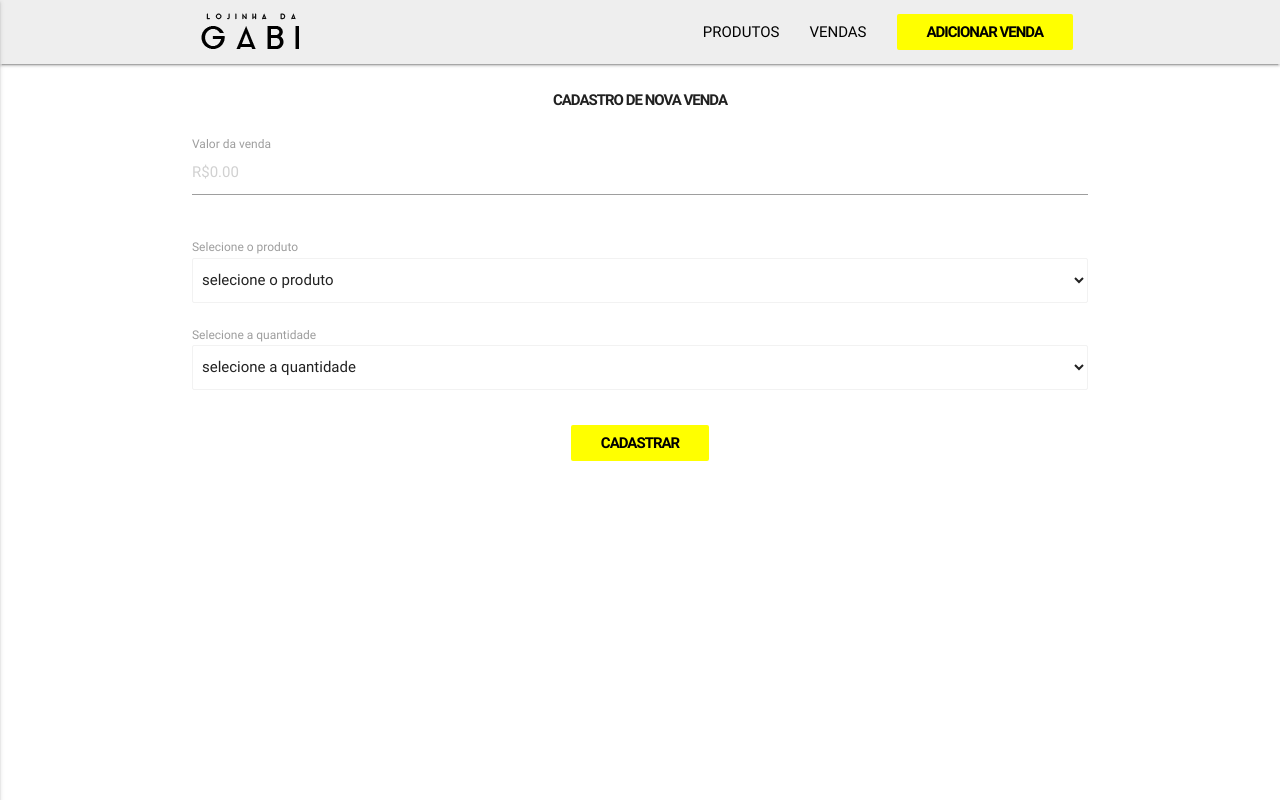
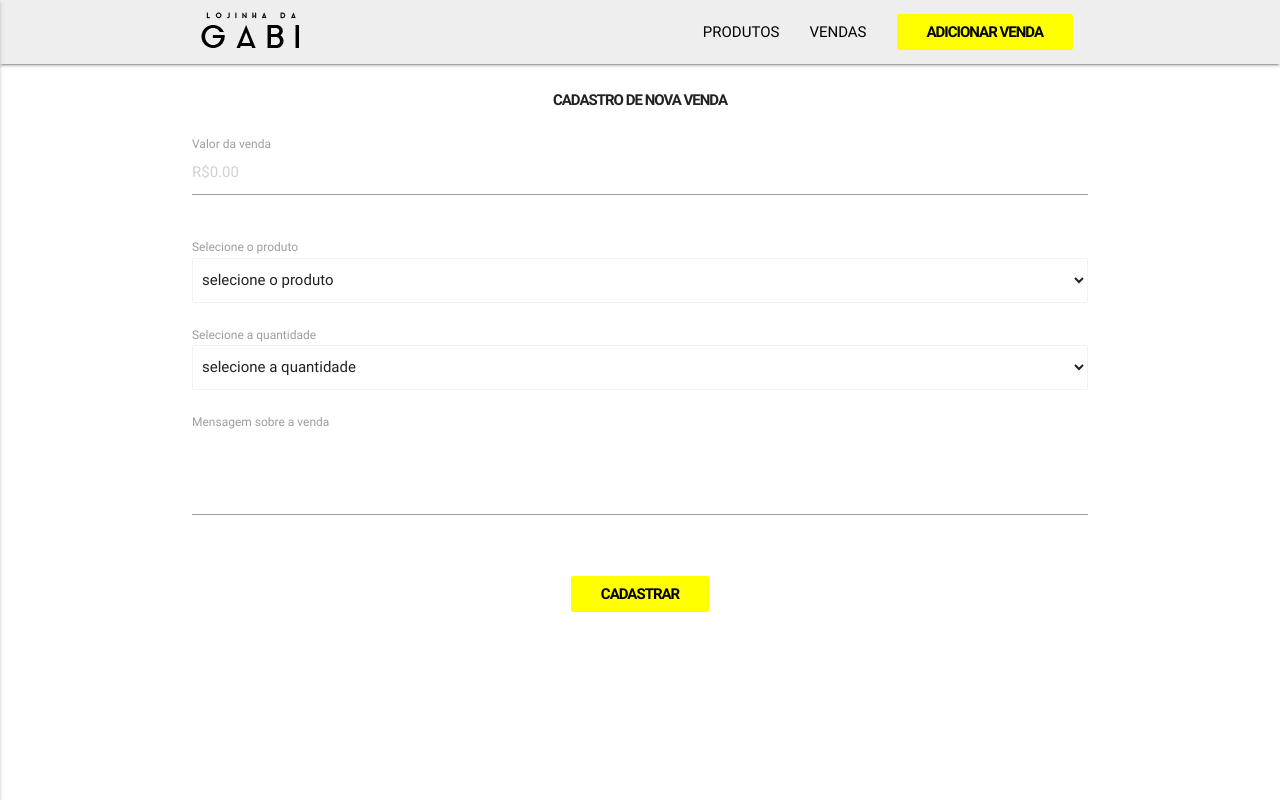
Before and after one commit to victormedeirosdev/lojinha, a PHP site: page / in a window 1280 px wide. Run offline with PHP 8.4, Linux system fonts and the light colour scheme; some libraries are stand-ins or nearby versions.

Commit message:
Adicionado conexão com banco e cadastro de venda. (edição)

```diff
--- /dev/null
+++ b/config/config.php
@@ -0,0 +1,11 @@
+<?php
+
+    //dados para a conexão do banco de dados.
+
+    define ('HOSTNAME', 'localhost');
+    define ('USERNAME','root');
+    define ('PASSWORD', null);
+    define ('DATABASE', 'lojinha');
+    define ('CHARSET', 'utf8');
+
+?>
--- /dev/null
+++ b/config/connection.php
@@ -0,0 +1,12 @@
+<?php
+
+        $sql = new mysqli(HOSTNAME, USERNAME, PASSWORD, DATABASE) or die (mysql_error());
+        mysqli_set_charset($sql, CHARSET) or die (mysql_error());
+
+        if ($sql->connect_error){
+            echo "Conexão com o banco de dados falhou.";
+        } else {
+            //conexão funcionou.
+        }
+
+?>
--- a/css/custom.css
+++ b/css/custom.css
@@ -9,3 +9,9 @@
 .padding20{
     padding: 20px;
 }
+
+.aparence-buttom{
+    -moz-appearance:none; /* Firefox */
+    -webkit-appearance:none; /* Safari and Chrome */
+    appearance:none;
+}
--- a/index.php
+++ b/index.php
@@ -1,4 +1,10 @@
+<?php
 
+    //CONEXÃO COM O BANCO DE DADOS.
+    include_once("config/config.php");
+    include_once("config/connection.php");
+
+?>
 
 <!DOCTYPE html>
   <html>
@@ -8,9 +14,8 @@
       <!--Import materialize.css-->
       <link type="text/css" rel="stylesheet" href="css/materialize.min.css"  media="screen,projection"/>
       <link type="text/css" rel="stylesheet" href="css/custom.css">
-
+      <meta content='width=device-width, initial-scale=1.0, maximum-scale=1.0, user-scalable=0' name='viewport' />
       <!--Let browser know website is optimized for mobile-->
-      <meta name="viewport" content="width=device-width, initial-scale=1.0"/>
     </head>
 
 <body>
@@ -20,7 +25,7 @@
     <div class="nav-wrapper grey lighten-3">
     <div class="container">
       <a href="#!" class="brand-logo"><img src="img/logo.png" class="responsive-img"></a>
-      <a href="#" data-activates="mobile-demo" class="button-collapse"><i class="material-icons">menu</i></a>
+      <a href="#" data-activates="mobile-demo" class="button-collapse"><i class="material-icons black-text">menu</i></a>
       <ul class="right hide-on-med-and-down">
         <li><a href="sass.html" class="black-text">PRODUTOS</a></li>
         <li><a href="sass.html" class="black-text">VENDAS</a></li>
@@ -41,14 +46,14 @@
             <form action="cadastro_venda_db.php" method="post">
             <div class="row">
                 <div class="input-field col s12 m12 l12">
-                    <input placeholder="R$0.00" id="valor_venda" name="valor_venda" type="text" class="validate">
+                    <input placeholder="R$0.00" id="valor_venda" name="valor_venda" type="text" class="validate" autocomplete="off">
                     <label class="active" for="first_name">Valor da venda</label>
                 </div>
             </div>
             <div class="row">
                 <div class="col s12 m12 l12">
                   <label>Selecione o produto</label>
-                  <select class="browser-default">
+                  <select class="browser-default" name="produto_venda" autocomplete="off">
                     <option value="" disabled selected>selecione o produto</option>
                     <option value="1">Brinco</option>
                     <option value="2">Colar</option>
@@ -59,7 +64,7 @@
             <div class="row">
                 <div class="col s12 m12 l12">
                   <label>Selecione a quantidade</label>
-                  <select class="browser-default">
+                  <select class="browser-default" name="quantidade_venda" autocomplete="off">
                     <option value="" disabled selected>selecione a quantidade</option>
                     <option value="1">1</option>
                     <option value="2">2</option>
@@ -72,6 +77,12 @@
                     <option value="9">9</option>
                     <option value="10">10</option>
                   </select>
+                </div>
+            </div>
+            <div class="row">
+                <div class="col s12 m12 l12">
+                  <label for="textarea">Mensagem sobre a venda</label>
+                  <textarea id="textarea" class="materialize-textarea" name="mensagem_venda" autocomplete="off"></textarea>
                 </div>
             </div>
             <div class="row">
```
Also changed, not shown: cadastro_venda_db.php (added, +31 -0 lines), img/logo.png.
